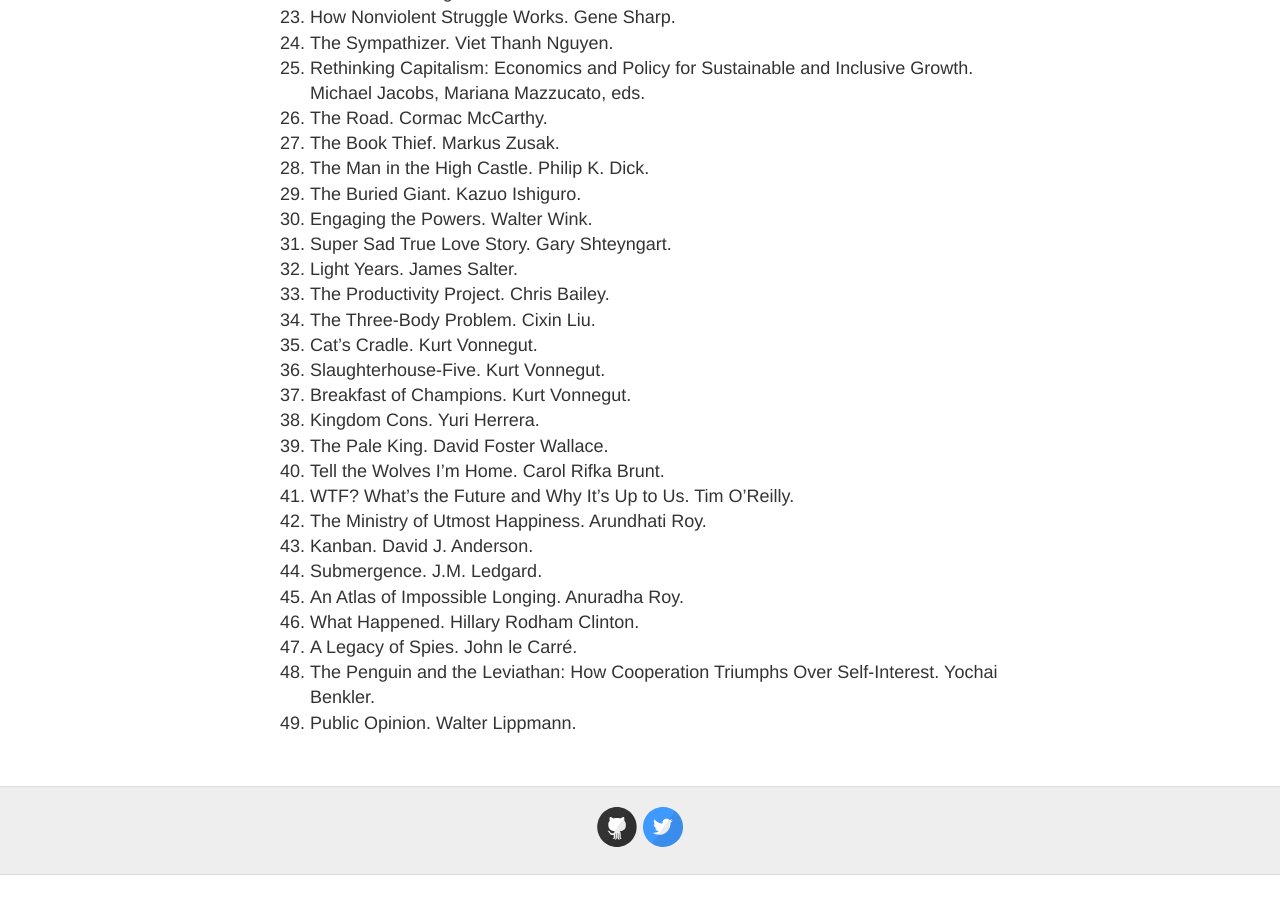
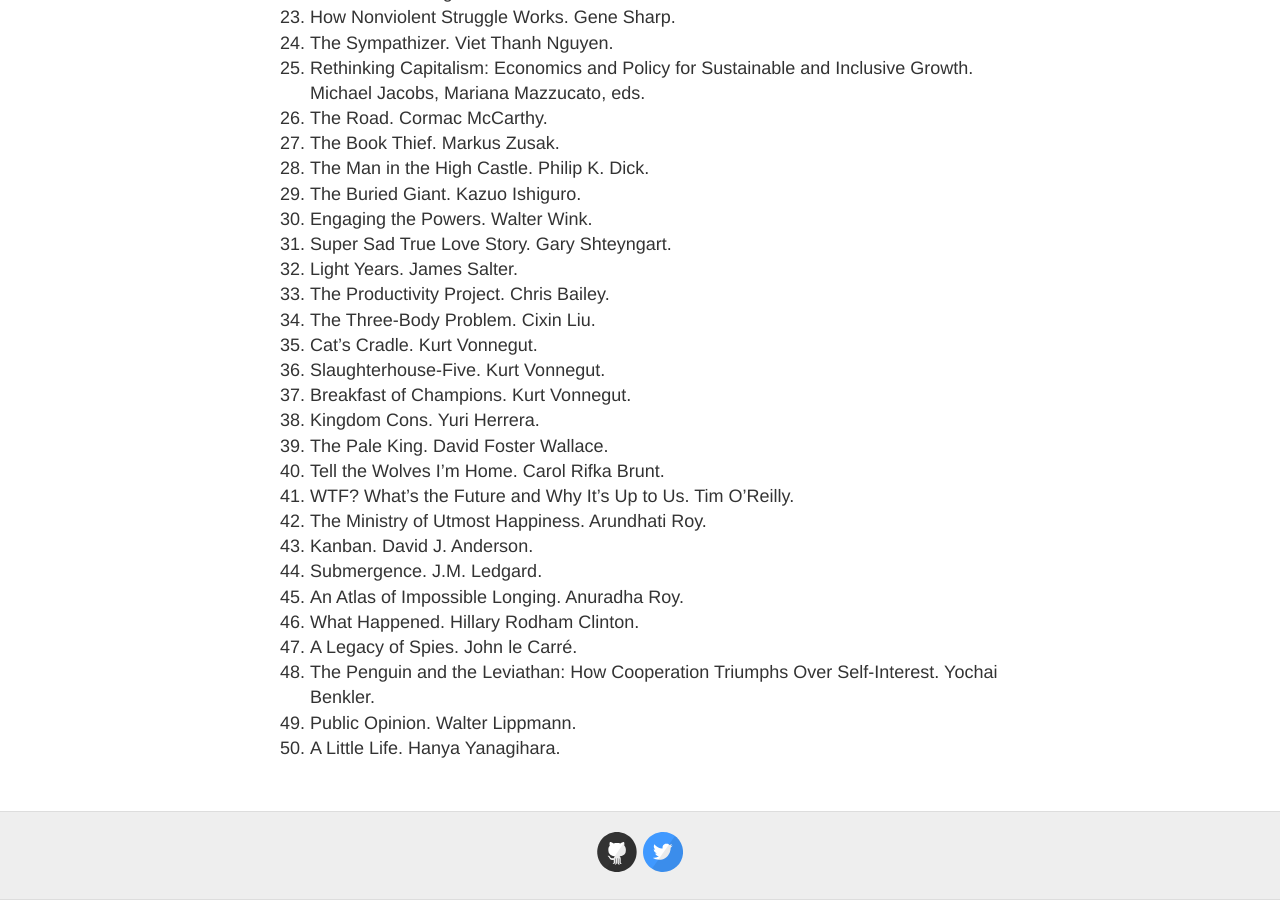
Before and after one commit to ejaxon/ejaxon.github.io, a Jekyll site: the page built from reading.md, in a window 1280 px wide and 900 px high, scrolled down 882 px. Built offline with Jekyll 4.4.1, drawn with Linux system fonts in a browser that asks for light colours; before the commit the page ends 1757 px from its top, so only the background shows below that.

Commit message:
Adding a little life

```diff
--- a/reading.md
+++ b/reading.md
@@ -54,3 +54,4 @@
 47. A Legacy of Spies. John le Carré.
 48. The Penguin and the Leviathan: How Cooperation Triumphs Over Self-Interest. Yochai Benkler.
 49. Public Opinion. Walter Lippmann.
+50. A Little Life. Hanya Yanagihara.
```
